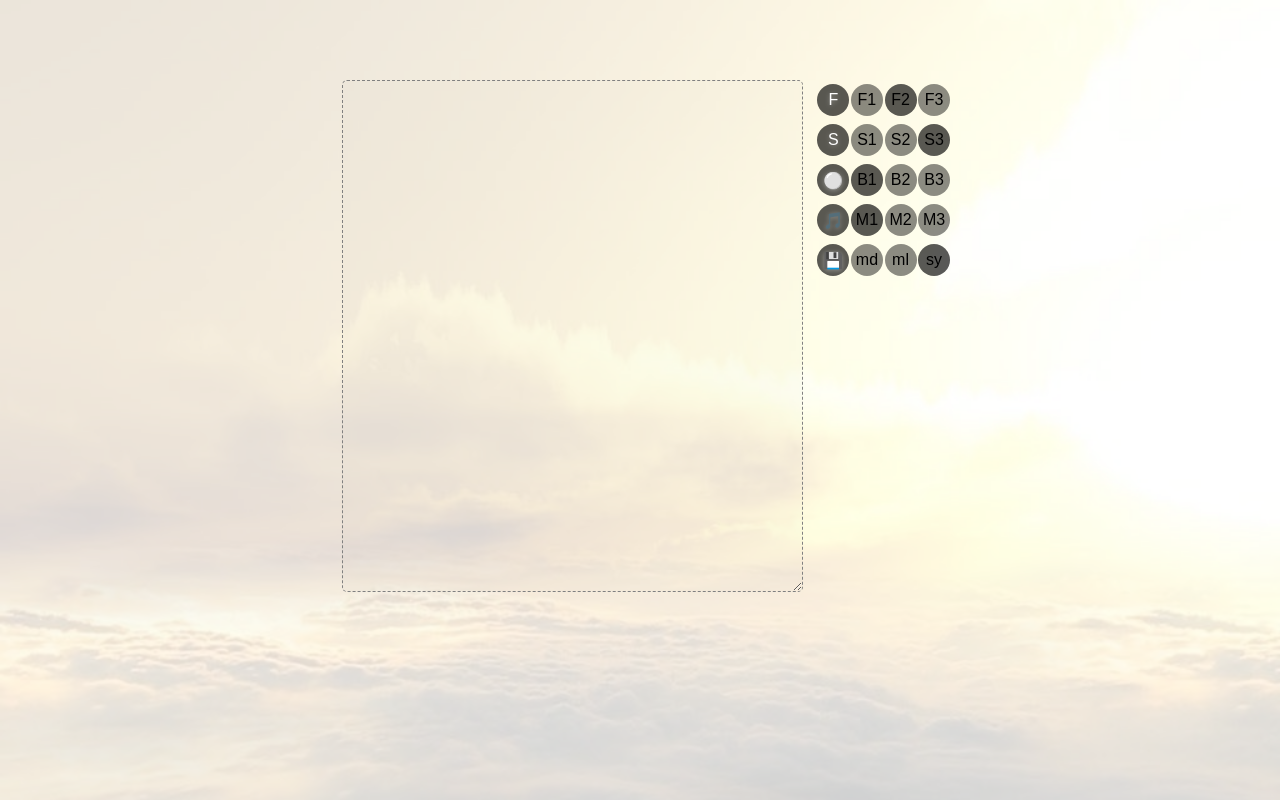
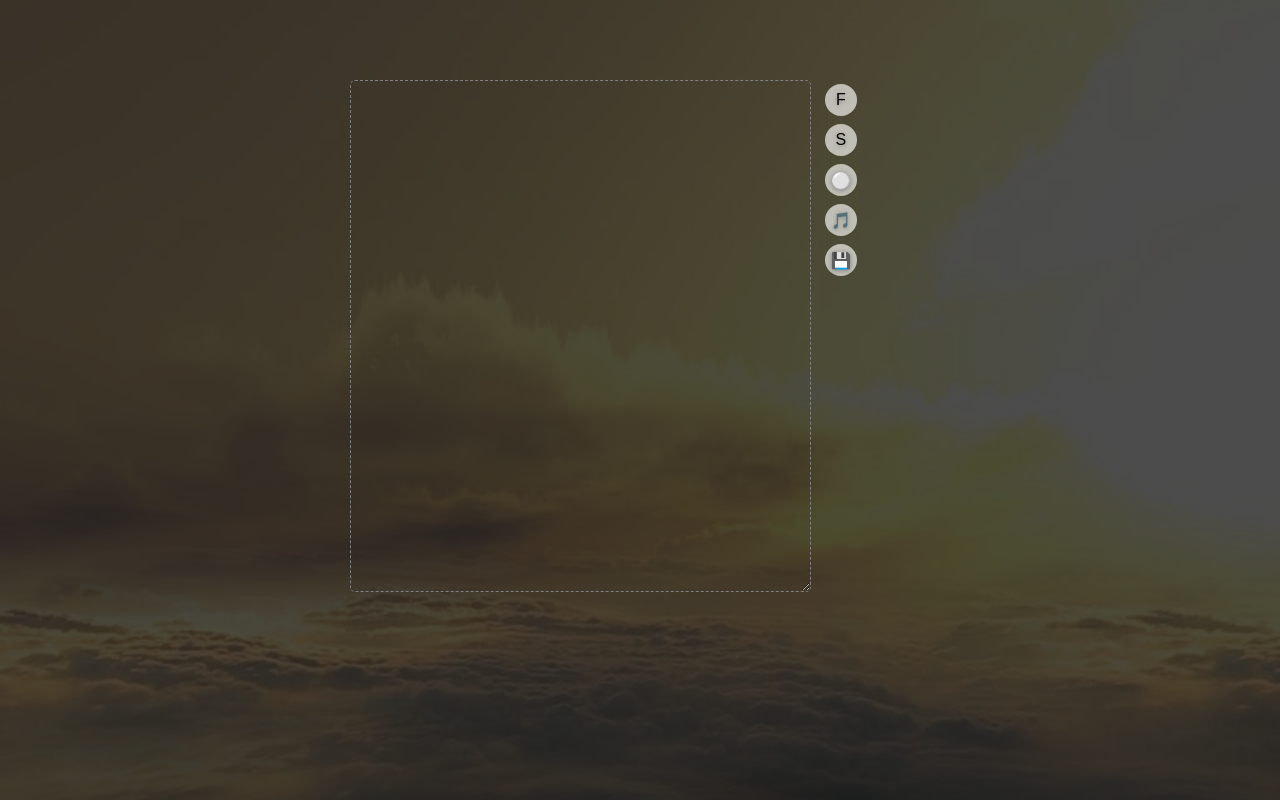
Before and after one commit to reinhardt021/firefly-next, a Next.js app in the folder next-app/: page / in a window 1280 px wide. Built offline with nearby package versions, Linux system fonts and the light colour scheme.

Commit message:
added missing class

```diff
--- a/next-app/pages/index.js
+++ b/next-app/pages/index.js
@@ -12,6 +12,7 @@ function MenuRow(props) {
       { props.options && props.options.map((option) => {
         const optionStyles = [
           styles['menu__item'],
+          styles['menu__option'],
           styles[optionClass],
         ];
         if (option.selected) {
@@ -25,9 +26,9 @@ function MenuRow(props) {
 }
 
 export default function Main() {
-  const [mode, setMode] = useState('light');
+  //const [mode, setMode] = useState('light');
+  const [mode, setMode] = useState('dark');
   // TODO: move to state
-  //const mode = 'light';
   const fontItem = {
     title: 'F',
     // other part >> like what it does on click
```
